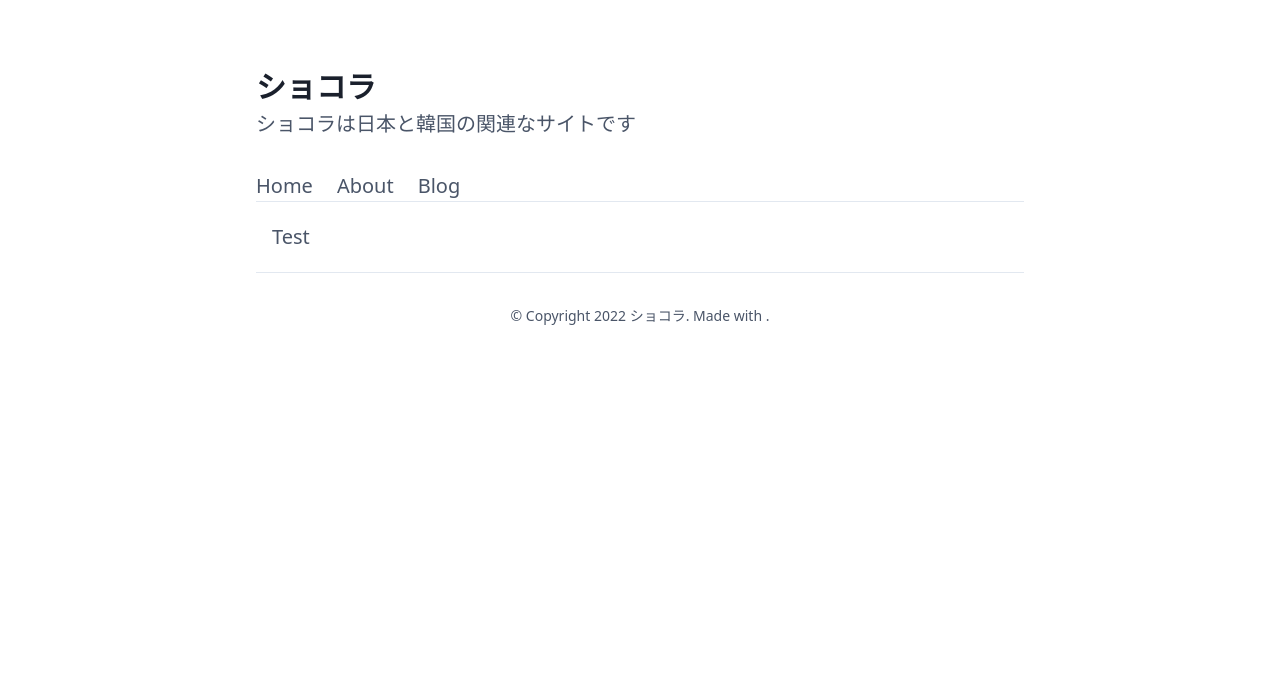
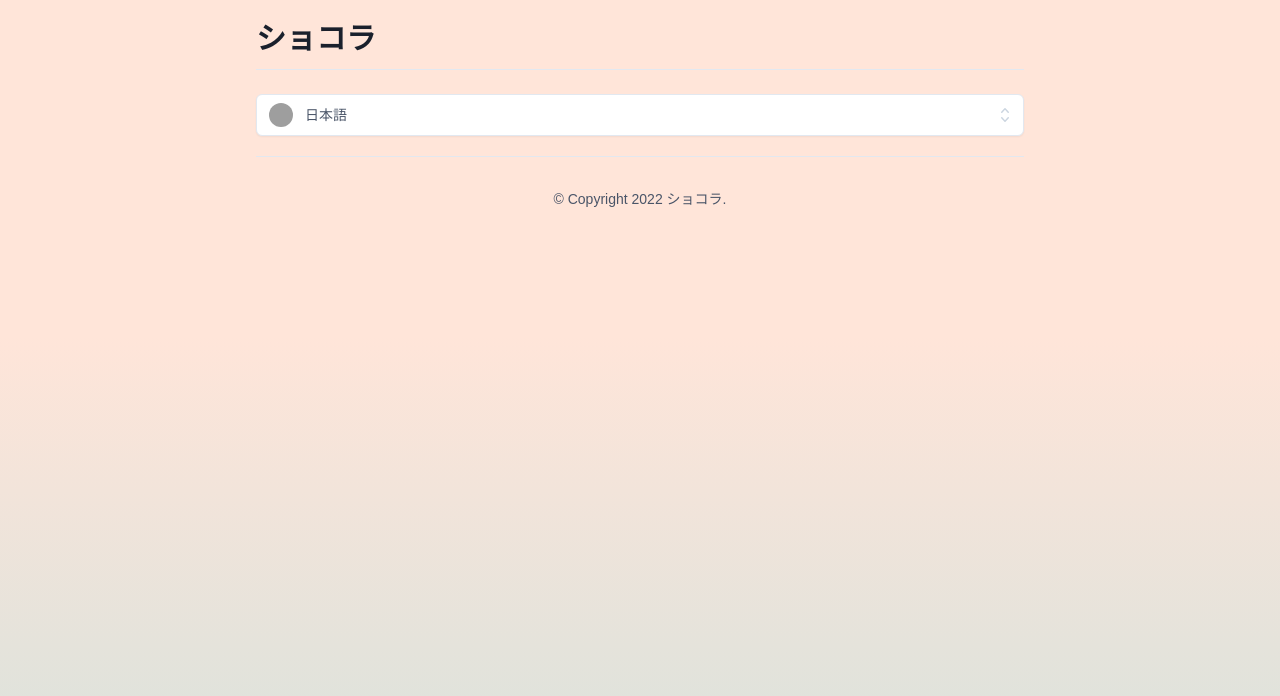
Before and after one commit to luke2327/chocolat.frontend, a Next.js app: page / in a window 1280 px wide. Shown: the top 696 px of the page. Built offline with nearby package versions, Linux system fonts and the light colour scheme; grey boxes are pictures that could not be loaded.

Commit message:
chore: package.json / some conponents

```diff
--- a/package.json
+++ b/package.json
@@ -1,6 +1,6 @@
 {
-  "name": "next-js-boilerplate",
-  "version": "3.6.0",
+  "name": "chocolat.frontend",
+  "version": "0.0.0",
   "scripts": {
     "dev": "next dev",
     "build": "next build",
--- /dev/null
+++ b/src/components/SelectMenus.tsx
@@ -0,0 +1,108 @@
+import { Listbox, Transition } from '@headlessui/react';
+import { CheckIcon, ChevronUpDownIcon } from '@heroicons/react/20/solid';
+import { Fragment, useState } from 'react';
+
+const people = [
+  {
+    id: 1,
+    name: '日本語',
+    avatar:
+      'https://encrypted-tbn0.gstatic.com/images?q=tbn:ANd9GcTMie7eYwguUNTIAgPbOlvoElLvSg-yAShOsVDlP3HgbMb9AFd09T3a2Dr2tJyPpXou4U4&usqp=CAU',
+  },
+  {
+    id: 2,
+    name: '韓国語',
+    avatar: 'https://t1.daumcdn.net/cfile/tistory/216A104955CDB88A1B',
+  },
+] as const;
+
+function classNames(...classes: string[]) {
+  return classes.filter(Boolean).join(' ');
+}
+
+export function SelectMenu() {
+  const [selected, setSelected] = useState(people[0]);
+
+  return (
+    <Listbox value={selected} onChange={setSelected}>
+      {({ open }) => (
+        <>
+          <div className="relative mt-1">
+            <Listbox.Button className="relative w-full cursor-default rounded-md border border-gray-300 bg-white py-2 pl-3 pr-10 text-left shadow-sm focus:border-indigo-500 focus:outline-none focus:ring-1 focus:ring-indigo-500 sm:text-sm">
+              <span className="flex items-center">
+                <img
+                  src={selected.avatar}
+                  alt=""
+                  className="h-6 w-6 shrink-0 rounded-full"
+                />
+                <span className="ml-3 block truncate">{selected.name}</span>
+              </span>
+              <span className="pointer-events-none absolute inset-y-0 right-0 ml-3 flex items-center pr-2">
+                <ChevronUpDownIcon
+                  className="h-5 w-5 text-gray-400"
+                  aria-hidden="true"
+                />
+              </span>
+            </Listbox.Button>
+
+            <Transition
+              show={open}
+              as={Fragment}
+              leave="transition ease-in duration-100"
+              leaveFrom="opacity-100"
+              leaveTo="opacity-0"
+            >
+              <Listbox.Options className="absolute z-10 mt-1 max-h-56 w-full overflow-auto rounded-md bg-white py-1 text-base shadow-lg ring-1 ring-black ring-opacity-5 focus:outline-none sm:text-sm">
+                {people.map((person) => (
+                  <Listbox.Option
+                    key={person.id}
+                    className={({ active }) =>
+                      classNames(
+                        active ? 'text-white bg-indigo-600' : 'text-gray-900',
+                        'relative cursor-default select-none py-2 pl-3 pr-9'
+                      )
+                    }
+                    value={person}
+                  >
+                    {({ selected: selectedLanguage, active }): JSX.Element => (
+                      <>
+                        <div className="flex items-center">
+                          <img
+                            src={person.avatar}
+                            alt=""
+                            className="h-6 w-6 shrink-0 rounded-full"
+                          />
+                          <span
+                            className={classNames(
+                              selectedLanguage
+                                ? 'font-semibold'
+                                : 'font-normal',
+                              'ml-3 block truncate'
+                            )}
+                          >
+                            {person.name}
+                          </span>
+                        </div>
+
+                        {selectedLanguage ? (
+                          <span
+                            className={classNames(
+                              active ? 'text-white' : 'text-indigo-600',
+                              'absolute inset-y-0 right-0 flex items-center pr-4'
+                            )}
+                          >
+                            <CheckIcon className="h-5 w-5" aria-hidden="true" />
+                          </span>
+                        ) : null}
+                      </>
+                    )}
+                  </Listbox.Option>
+                ))}
+              </Listbox.Options>
+            </Transition>
+          </div>
+        </>
+      )}
+    </Listbox>
+  );
+}
--- a/src/components/layouts/Container.tsx
+++ b/src/components/layouts/Container.tsx
@@ -1,11 +1,7 @@
-import styled from 'styled-components';
+import type { ReactNode } from 'react';
 
-const Container = styled.div`
-  position: relative;
-  max-width: 130em;
-  width: 100%;
-  margin: 0 auto;
-  padding: 0 2rem;
-`;
+const Container = ({ children }: { children: ReactNode }) => {
+  return <div className="cover p-2">{children}</div>;
+};
 
 export default Container;
--- a/src/pages/index.tsx
+++ b/src/pages/index.tsx
@@ -1,17 +1,11 @@
+import { SelectMenu } from '@/components/SelectMenus';
 import { Meta } from '@/layouts/Meta';
 import { Main } from '@/templates/Main';
 
 const Index = () => {
   return (
-    <Main
-      meta={
-        <Meta
-          title="Next.js Boilerplate Presentation"
-          description="Next js Boilerplate is the perfect starter code for your project. Build your React application with the Next.js framework."
-        />
-      }
-    >
-      <div className="px-4">Test</div>
+    <Main meta={<Meta title="ショコラ" description="" />}>
+      <SelectMenu />
     </Main>
   );
 };
--- a/src/styles/global.css
+++ b/src/styles/global.css
@@ -19,3 +19,28 @@ a:hover {
 .content ul {
   @apply my-6;
 }
+
+@font-face {
+  font-family: 'dongdong';
+  src: url('https://maria2000.s3.ap-northeast-1.amazonaws.com/dongdong.ttf') format('ttf');
+  font-weight: normal;
+  font-style: normal;
+}
+
+@font-face {
+  font-family: 'KaiseiDecol';
+  src: url('https://maria2000.s3.ap-northeast-1.amazonaws.com/KaiseiDecol-Regular.ttf') format('ttf');
+  font-weight: normal;
+  font-style: normal;
+}
+
+:lang(ko) {font-family:'dongdong', sans-serif}
+:lang(ja) {font-family: 'KaiseiDecol', sans-serif}
+
+html, body, .cover {
+  width: 100vw;
+  height: 100vh;
+}
+.cover {
+  background: linear-gradient(180deg, rgba(255,229,217,1) 42%, rgba(216,226,220,1) 100%);
+}
--- a/src/templates/Main.tsx
+++ b/src/templates/Main.tsx
@@ -1,6 +1,6 @@
-import Link from 'next/link';
 import type { ReactNode } from 'react';
 
+import Container from '@/components/layouts/Container';
 import { AppConfig } from '@/utils/AppConfig';
 
 type IMainProps = {
@@ -9,52 +9,25 @@ type IMainProps = {
 };
 
 export const Main = (props: IMainProps) => (
+  <Container>
     <div className="w-full px-1 text-gray-700 antialiased">
       {props.meta}
-
       <div className="mx-auto max-w-screen-md">
         <div className="border-b border-gray-300">
-        <div className="pt-16 pb-8">
+          <div className="py-2">
             <div className="text-3xl font-bold text-gray-900">
               {AppConfig.title}
             </div>
             <div className="text-xl">{AppConfig.description}</div>
-        </div>
-        <div>
-          <ul className="flex flex-wrap text-xl">
-            <li className="mr-6">
-              <Link
-                href="/"
-                className="border-none text-gray-700 hover:text-gray-900"
-              >
-                Home
-              </Link>
-            </li>
-            <li className="mr-6">
-              <Link
-                href="/about/"
-                className="border-none text-gray-700 hover:text-gray-900"
-              >
-                About
-              </Link>
-            </li>
-            <li className="mr-6">
-              <Link
-                href="/blog/"
-                className="border-none text-gray-700 hover:text-gray-900"
-              >
-                Blog
-              </Link>
-            </li>
-          </ul>
           </div>
         </div>
 
         <div className="content py-5 text-xl">{props.children}</div>
 
         <div className="border-t border-gray-300 py-8 text-center text-sm">
-        © Copyright {new Date().getFullYear()} {AppConfig.title}. Made with .
+          © Copyright {new Date().getFullYear()} {AppConfig.title}.
         </div>
       </div>
     </div>
+  </Container>
 );
--- a/src/utils/AppConfig.ts
+++ b/src/utils/AppConfig.ts
@@ -3,6 +3,6 @@
 export const AppConfig = {
   site_name: 'ショコラ',
   title: 'ショコラ',
-  description: 'ショコラは日本と韓国の関連なサイトです',
+  description: '',
   locale: 'ja',
 };
```
Lines whose indentation alone changed are shown as unchanged.
